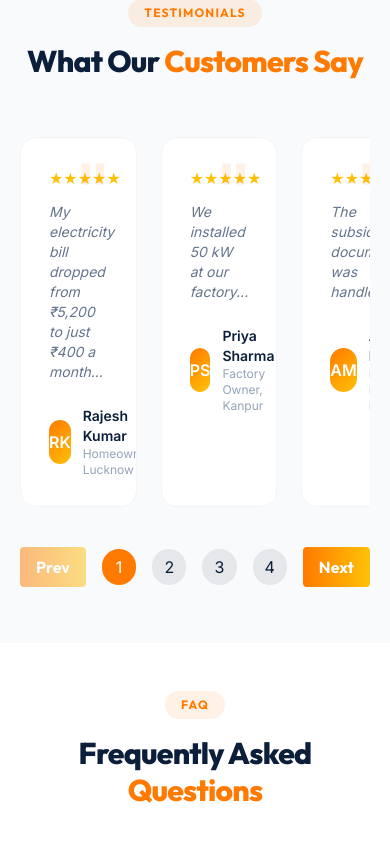
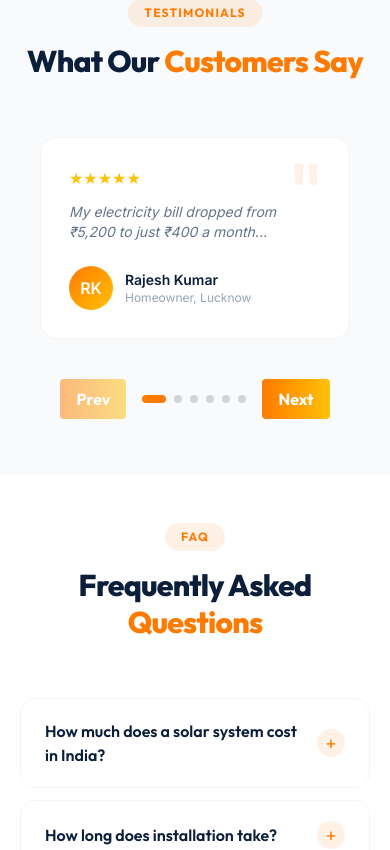
Before and after one commit to digicoders-git/Urban_Energy_Website, a React (Vite) app: page / in a window 390 px wide. Shown: the part 10394-11244 px from the top of the page. Built offline with nearby package versions, Linux system fonts and the light colour scheme.

Commit message:
update for responsive contact &testimonials pages

```diff
--- a/src/components/Contact.jsx
+++ b/src/components/Contact.jsx
@@ -64,7 +64,7 @@ export default function Contact() {
         >
           <h3 className="font-outfit font-bold text-xl text-navy mb-6">Get a Free Quote</h3>
           <div className="space-y-4">
-            <div className="grid grid-cols-2 gap-4">
+            <div className="grid grid-cols-1 sm:grid-cols-2  gap-4">
               <div>
                 <label className="block text-sm font-outfit font-semibold text-navy mb-1.5">Full Name *</label>
                 <input
--- a/src/components/Testimonials.jsx
+++ b/src/components/Testimonials.jsx
@@ -1,4 +1,4 @@
-import React, { useState } from 'react'
+import React, { useState, useEffect } from 'react'
 import { motion } from 'framer-motion'
 
 const testimonials = [
@@ -49,7 +49,27 @@ const testimonials = [
 export default function Testimonials() {
   const [index, setIndex] = useState(0)
 
-  const maxIndex = testimonials.length - 3
+  // ✅ responsive cards count
+  const getCardsPerView = () => {
+    if (window.innerWidth < 640) return 1
+    if (window.innerWidth < 1024) return 2
+    return 3
+  }
+
+  const [cardsPerView, setCardsPerView] = useState(getCardsPerView())
+
+  // ✅ resize listener
+  useEffect(() => {
+    const handleResize = () => {
+      setCardsPerView(getCardsPerView())
+      setIndex(0) // reset to avoid overflow
+    }
+
+    window.addEventListener("resize", handleResize)
+    return () => window.removeEventListener("resize", handleResize)
+  }, [])
+
+  const maxIndex = testimonials.length - cardsPerView
 
   const next = () => {
     if (index < maxIndex) setIndex(index + 1)
@@ -76,15 +96,18 @@ export default function Testimonials() {
           </h2>
         </motion.div>
 
-        {/* ✅ Slider instead of grid */}
-        <div className="overflow-hidden">
+        {/* Slider */}
+        <div className="overflow-hidden px-2">
           <motion.div
-            className="flex gap-6"
-            animate={{ x: `-${index * (100 / 3)}%` }}
+            className="flex "
+            animate={{ x: `-${index * (100 / cardsPerView)}%` }}
             transition={{ duration: 0.5 }}
           >
             {testimonials.map((t, i) => (
-              <div key={t.name} className="min-w-[calc(100%/3)]">
+              <div
+                key={i}
+                className="min-w-full sm:min-w-[50%] lg:min-w-[33.33%] px-3"
+              >
                 <motion.div
                   whileHover={{ y: -4 }}
                   className="bg-white border border-gray-100 rounded-2xl p-7 relative overflow-hidden hover:shadow-xl h-full"
@@ -117,6 +140,7 @@ export default function Testimonials() {
        {/* Controls */}
 <div className="flex items-center justify-center gap-4 mt-10">
 
+  {/* Prev */}
   <button
     onClick={prev}
     disabled={index === 0}
@@ -125,29 +149,31 @@ export default function Testimonials() {
     Prev
   </button>
 
-          {/* numbers (optional but adjusted) */}
-          {[...Array(testimonials.length - 2)].map((_, i) => (
+  {/* Dots */}
+  <div className="flex items-center gap-2">
+    {[...Array(maxIndex + 1)].map((_, i) => (
       <button
         key={i}
         onClick={() => setIndex(i)}
-              className={`w-9 h-9 rounded-full ${
-                index === i ? 'bg-orange text-white' : 'bg-gray-200'
+        className={`transition-all duration-300 rounded-full ${
+          index === i
+            ? 'w-6 h-2 bg-orange'
+            : 'w-2 h-2 bg-gray-300'
         }`}
-            >
-              {i + 1}
-            </button>
+      />
     ))}
+  </div>
 
+  {/* Next */}
   <button
     onClick={next}
     disabled={index === maxIndex}
-            className="px-4 btn-primary py-2 bg-gray-200 rounded disabled:opacity-50"
+    className="px-4 py-2 btn-primary bg-gray-200 rounded disabled:opacity-50"
   >
     Next
   </button>
 
 </div>
-
       </div>
     </section>
   )
```
Lines whose indentation alone changed are shown as unchanged.
